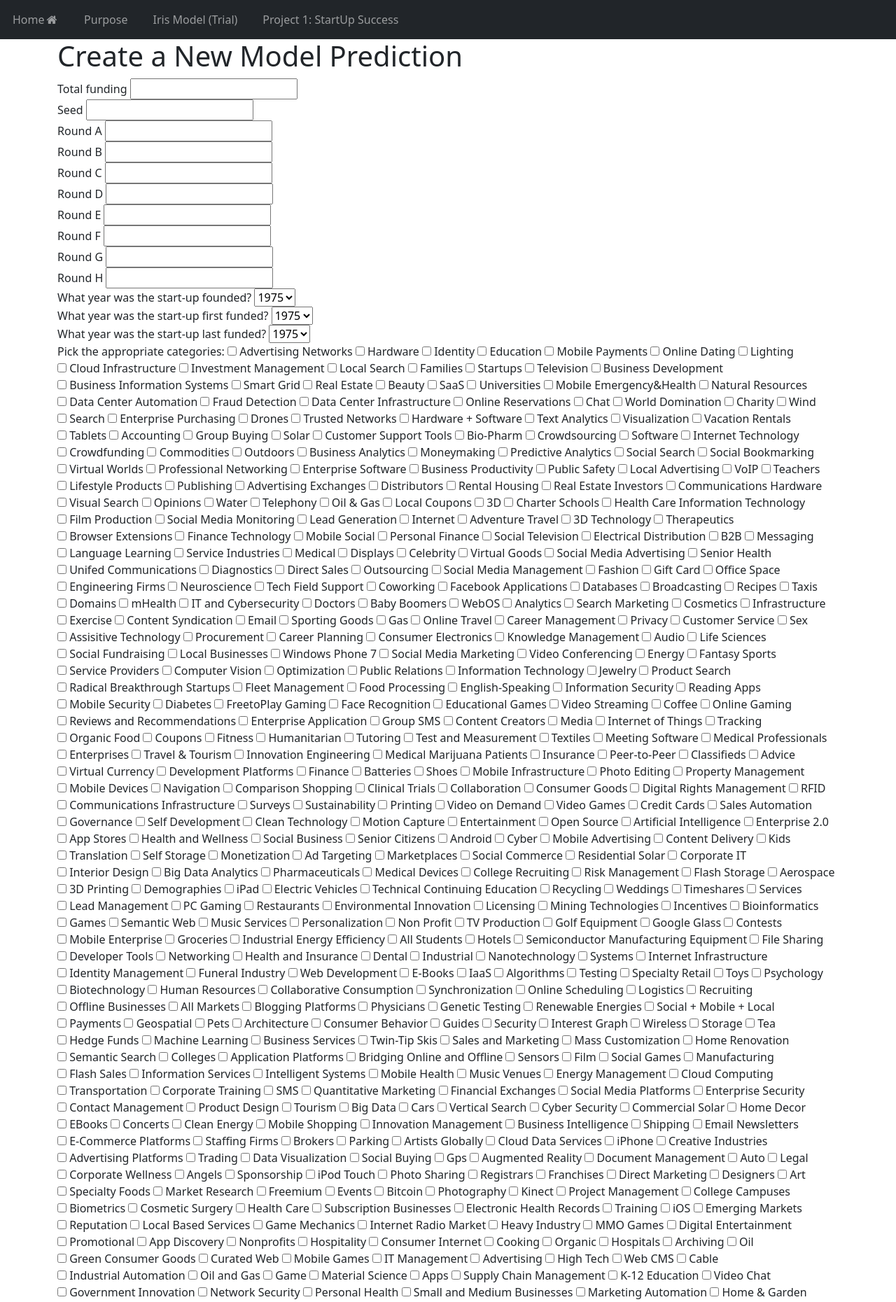
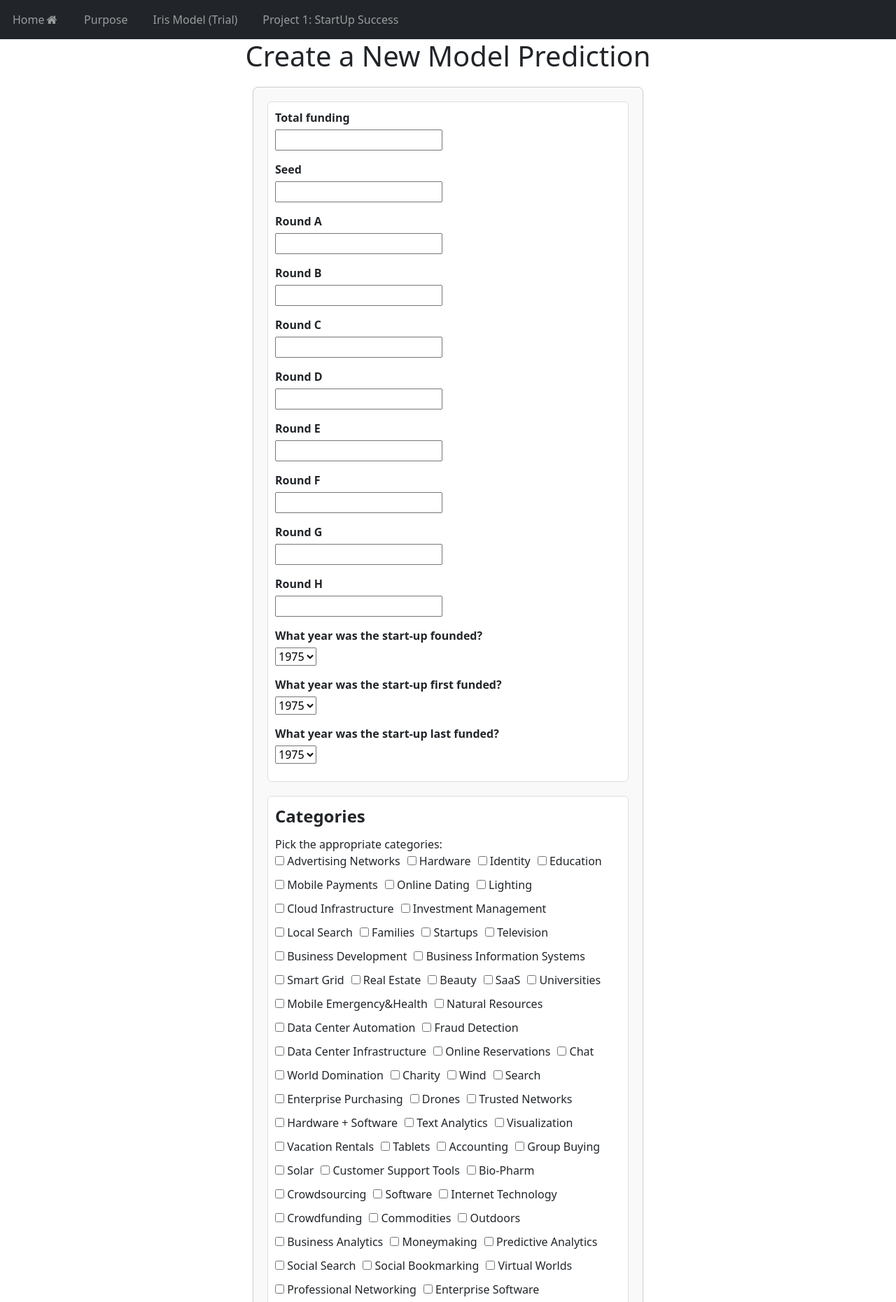
Before and after one commit to icprofsensei/Dhylan-Data-Portfolio, a Django app: page /startup1/newpred/ in a window 1280 px wide. Shown: the top 1860 px of the page at 70% size. Run offline with Django 5.2, Linux system fonts and the light colour scheme.

Commit message:
redone_form

```diff
--- /dev/null
+++ b/main/static/startup1/dataentry.css
@@ -0,0 +1,82 @@
+/* Responsive container */
+h1{
+    text-align: center;
+}
+.form-container {
+    max-width: 100%; /* Adjust width based on screen size */
+    width: 100%;    /* Ensure it fills the parent container */
+    margin: 20px auto; /* Center the form with some margin */
+    padding: 20px;
+    border: 1px solid #ccc;
+    border-radius: 8px;
+    background: #f9f9f9;
+    box-sizing: border-box; /* Include padding in width calculations */
+}
+
+/* Form group styling */
+.form-group {
+    margin-bottom: 20px;
+    padding: 10px;
+    border: 1px solid #ddd;
+    border-radius: 6px;
+    background: #fff;
+}
+
+/* Legend styling */
+.form-group legend {
+    font-weight: bold;
+    margin-bottom: 10px;
+}
+
+/* Form field styling */
+.form-field {
+    margin-bottom: 15px;
+}
+
+.form-field label {
+    display: block;
+    font-weight: 600;
+    margin-bottom: 5px;
+}
+
+/* Inline checkboxes */
+.inline-checkboxes .checkbox-group {
+    display: flex;
+    flex-wrap: wrap;
+    gap: 10px;
+}
+
+.checkbox-item {
+    display: flex;
+    align-items: center;
+}
+
+/* Submit button */
+.btn-submit {
+    display: inline-block;
+    padding: 10px 20px;
+    font-size: 16px;
+    background: #16a250;
+    color: white;
+    border: none;
+    border-radius: 4px;
+    cursor: pointer;
+    transition: background 0.3s;
+}
+
+.btn-submit:hover {
+    background: #0056b3;
+}
+
+/* Media queries for different screen sizes */
+@media (min-width: 768px) {
+    .form-container {
+        max-width: 70%; /* Adjust for tablets and larger screens */
+    }
+}
+
+@media (min-width: 1200px) {
+    .form-container {
+        max-width: 50%; /* Adjust for large desktop screens */
+    }
+}
--- a/main/templates/startup1/dataentry.html
+++ b/main/templates/startup1/dataentry.html
@@ -1,14 +1,13 @@
 {% extends 'base.html' %}
 
 {% block title %}Input data{% endblock %}
-{% block style %}
-<style>
-  form div {
-      margin-bottom: 20px; /* Adds space below each div */
-  }
-</style>
-{% endblock %}
+
 {% block content %}
+<head>
+    {% load static %}
+    <link href="{% static 'startup1/dataentry.css' %}" rel="stylesheet">
+</head>
+<body>
 {% if messages %}
   <ul class="messages">
       {% for message in messages %}
@@ -17,108 +16,116 @@
   </ul>
 {% endif %}
 <h1>Create a New Model Prediction</h1>
-<form method="post">
+<form method="post" class="form-container">
     {% csrf_token %}
-    <div>
-      <label for="{{ form.funding_total_final.id_for_label }}">
-          {{ form.funding_total_final.label }}
-      </label>
+    <fieldset class="form-group">
+        <div class="form-field">
+        <label for="{{ form.funding_total_final.id_for_label }}">{{ form.funding_total_final.label }}</label>
         {{ form.funding_total_final }}
         </div>
 
-  <div>
+        <div class="form-field">
             <label for="{{ form.seed.id_for_label }}">
                 {{ form.seed.label }}
             </label>
             {{ form.seed }}
         </div>
 
-  <div>
+        <div class="form-field">
             <label for="{{ form.roundA.id_for_label }}">
                 {{ form.roundA.label }}
             </label>
             {{ form.roundA }}
         </div>
 
-  <div>
+        <div class="form-field">
             <label for="{{ form.roundB.id_for_label }}">
                 {{ form.roundB.label }}
             </label>
             {{ form.roundB }}
         </div>
 
-  <div>
+        <div class="form-field">
             <label for="{{ form.roundC.id_for_label }}">
                 {{ form.roundC.label }}
             </label>
             {{ form.roundC }}
         </div>
 
-  <div>
+        <div class="form-field">
             <label for="{{ form.roundD.id_for_label }}">
                 {{ form.roundD.label }}
             </label>
             {{ form.roundD }}
         </div>
 
-  <div>
+        <div class="form-field">
             <label for="{{ form.roundE.id_for_label }}">
                 {{ form.roundE.label }}
             </label>
             {{ form.roundE }}
         </div>
 
-  <div>
+        <div class="form-field">
             <label for="{{ form.roundF.id_for_label }}">
                 {{ form.roundF.label }}
             </label>
             {{ form.roundF }}
         </div>
 
-  <div>
+        <div class="form-field">
             <label for="{{ form.roundG.id_for_label }}">
                 {{ form.roundG.label }}
             </label>
             {{ form.roundG }}
         </div>
 
-  <div>
+        <div class="form-field">
             <label for="{{ form.roundH.id_for_label }}">
                 {{ form.roundH.label }}
             </label>
             {{ form.roundH }}
         </div>
 
-  <div>
+        <div class="form-field">
             <label for="{{ form.yearfounded.id_for_label }}">
                 {{ form.yearfounded.label }}
             </label>
             {{ form.yearfounded }}
         </div>
 
-  <div>
+        <div class="form-field">
             <label for="{{ form.yearffunded.id_for_label }}">
                 {{ form.yearffunded.label }}
             </label>
             {{ form.yearffunded }}
         </div>
 
-  <div>
+        <div class="form-field">
             <label for="{{ form.yearlfunded.id_for_label }}">
                 {{ form.yearlfunded.label }}
             </label>
             {{ form.yearlfunded }}
         </div>
 
+
+    </fieldset>
+    <fieldset class="form-group">
+        <legend>Categories</legend>
         <div class="inline-checkboxes">
             <label for="{{ form.category_list_for_label }}">
                 {{ form.category_list.label }}
             </label>
+            <div class="checkbox-group">
                 {% for checkbox in form.category_list %}
+                    <div class="checkbox-item">
                         {{ checkbox }}
+                    </div>
                 {% endfor %}
             </div>
-
-    <button type="submit">Submit</button>
+        </div>
+    </fieldset>
+    <button class="btn-submit" type="submit">Submit</button>
 </form>
+</body>
 {% endblock %}
```
Lines whose indentation alone changed are shown as unchanged.
